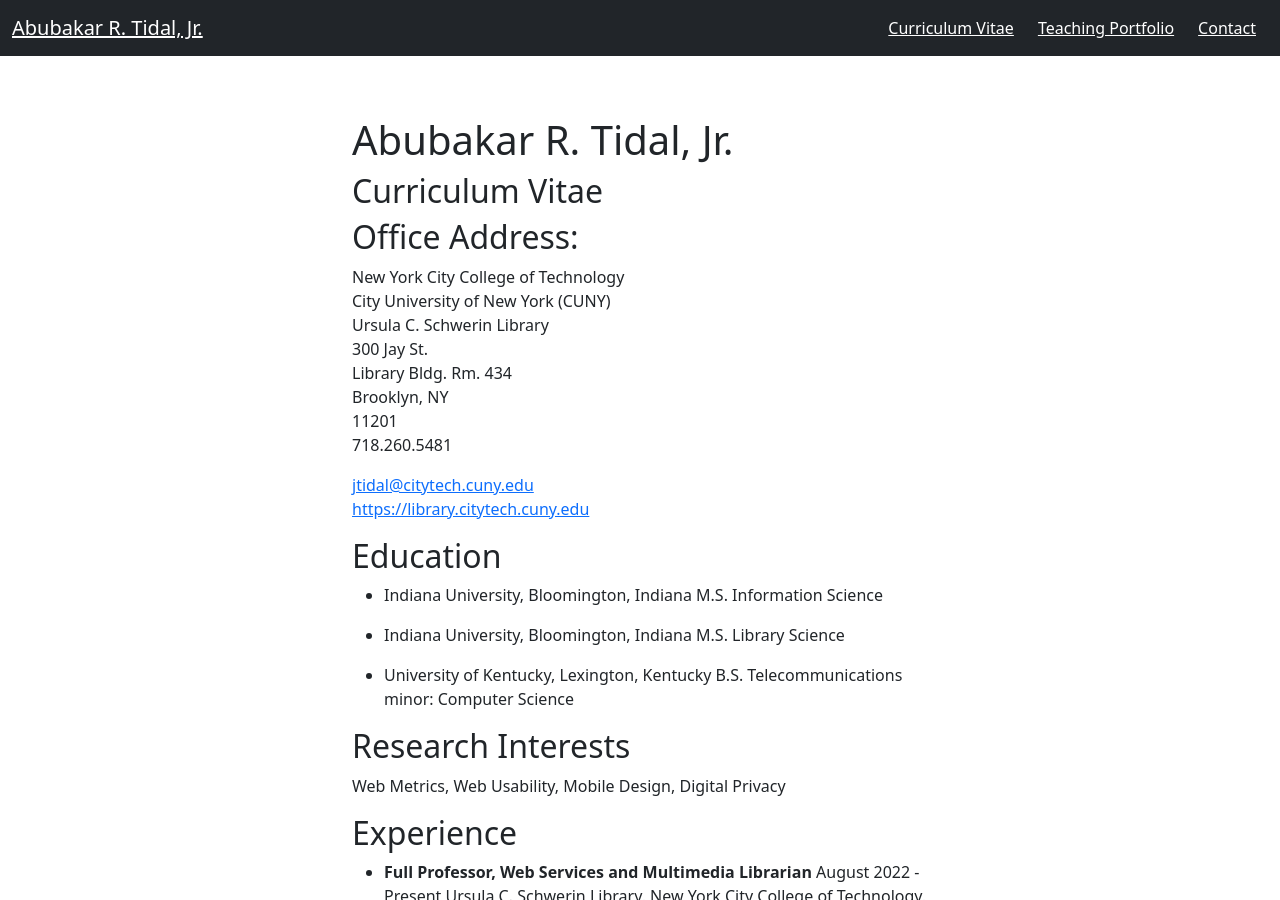
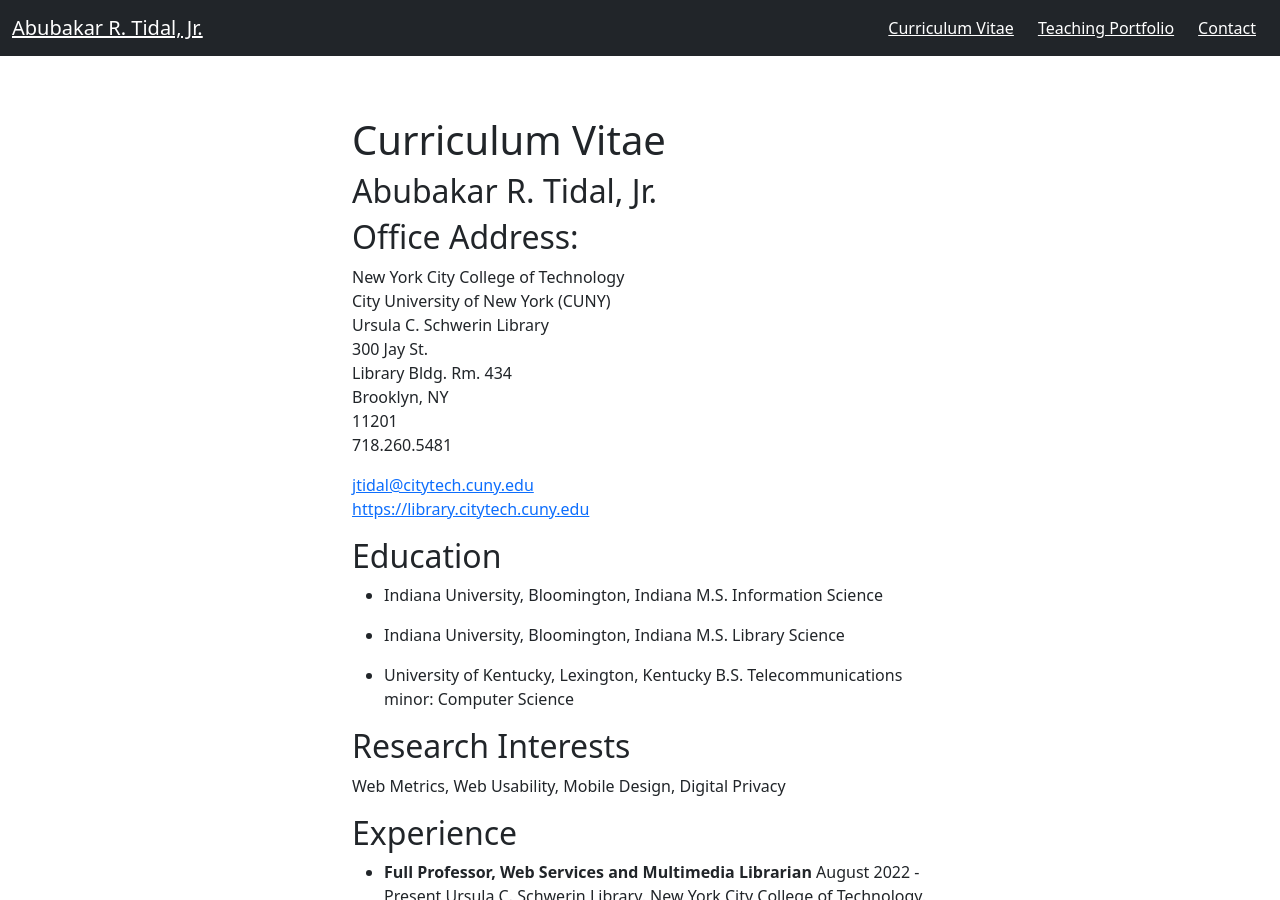
Before and after one commit to KentuckyFriedTofu/KentuckyFriedTofu.github.io, a Jekyll site: the page built from cv.md, in a window 1280 px wide and 900 px high. Built offline with Jekyll 4.4.1, drawn with Linux system fonts in a browser that asks for light colours; part of the change alters nothing that is shown.

Commit message:
Update cv.md

```diff
--- a/cv.md
+++ b/cv.md
@@ -1,12 +1,11 @@
 ---
 layout: default
-title: Curriculum Vitae
+title: Abubakar R. Tidal, Jr. - Curriculum Vitae
 ---
 
-# Abubakar R. Tidal, Jr.
+# Curriculum Vitae
 
-## Curriculum Vitae
-
+## Abubakar R. Tidal, Jr.
 
 ## Office Address:
 New York City College of Technology<br>
```
